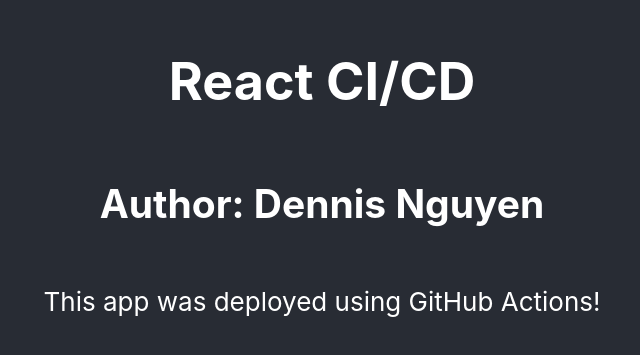
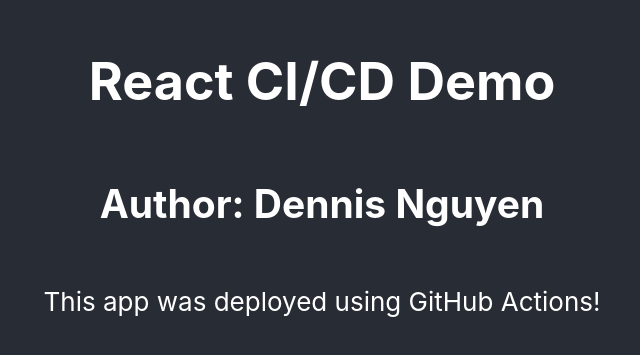
Before and after one commit to hoangzuyss2412/rreact-github-actions-demo, a React (Create React App) app: page / in a window 1280 px wide. Shown: the part 221-576 px from the top of the page, without its empty margins (318-958 px from the left). Built offline with nearby package versions, Linux system fonts and the light colour scheme.

Commit message:
Change website

```diff
--- a/src/App.js
+++ b/src/App.js
@@ -4,7 +4,7 @@ function App() {
   return (
     <div className="App">
       <header className="App-header">
-        <h1> React CI/CD  </h1>
+        <h1> React CI/CD Demo </h1>
         <h2> Author: Dennis Nguyen </h2>
         <p> This app was deployed using GitHub Actions! </p>
       </header>
```
